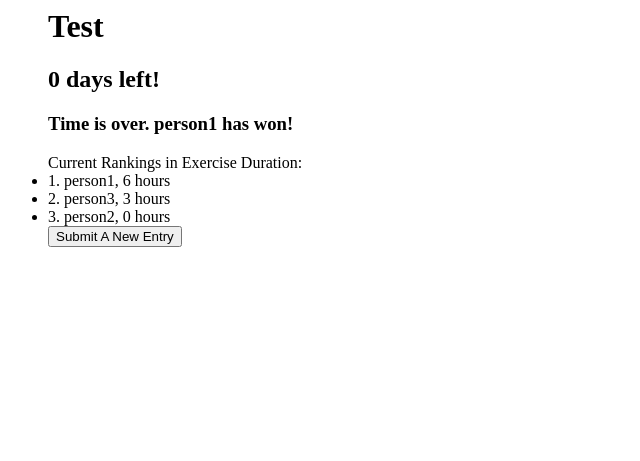
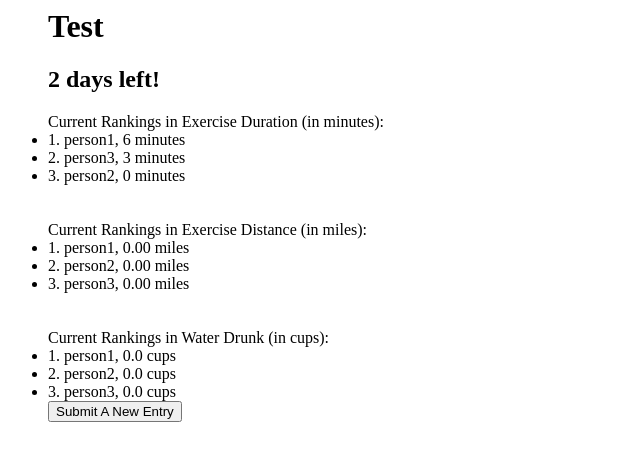
Before and after one commit to ajnye/FitnessFeud, a Django app: page /polls/group/2/ in a window 1280 px wide. Shown: the top 461 px of the page, without its empty margins (0-640 px from the left). Run offline with Django 4.2, Linux system fonts and the light colour scheme; data comes from the database, SQL or seed files in the repository; both versions use the stored data as it was after the commit.

Commit message:
Added more ranking systems

```diff
--- a/polls/models.py
+++ b/polls/models.py
@@ -22,16 +22,26 @@ class Choice(models.Model):
 class Group(models.Model):
     group_name = models.CharField(max_length=150)
     days_left = models.IntegerField(default=0)
+    starting_date = models.DateTimeField('Date Started', default=timezone.now)
+    ending_date = models.DateTimeField('Date Ended', default=timezone.now)
     def size(self) :
         return self.person_set.count()
     def __str__ (self):
         return self.group_name
+    def is_ongoing(self):
+        return timezone.now() >= self.starting_date and timezone.now() <= self.ending_date
+    def update_days_left(self):
+        print(self.ending_date)
+        print(timezone.now())
+        self.days_left = (self.ending_date - timezone.now()).days
+        return self.days_left
 
 class Person(models.Model):
     group = models.ForeignKey(Group, on_delete=models.CASCADE)
     name = models.CharField(max_length=50)
     duration = models.IntegerField(default=0)
     distance = models.DecimalField(decimal_places=2, max_digits=50, default=0)
+    cups = models.DecimalField(decimal_places=1, max_digits=50, default=0)
     def __str__ (self):
         return self.name
 
--- a/polls/templates/polls/detail.html
+++ b/polls/templates/polls/detail.html
@@ -8,12 +8,28 @@
 <h3>Time is over. {{peoples.0}} has won!</h3>
 {% endif %}
 
-Current Rankings in Exercise Duration:
-{% for person in peoples %}
-    <li>{{ forloop.counter }}. {{ person }}, {{ person.duration }} hours</li>
+Current Rankings in Exercise Duration (in minutes):
+{% for person in peoples_duration %}
+    <li>{{ forloop.counter }}. {{ person }}, {{ person.duration }} minutes</li>
 {% endfor %}
 
-{% if group.days_left == 0 %}
+<br>
+<br>
+
+Current Rankings in Exercise Distance (in miles):
+{% for person in peoples_distance %}
+    <li>{{ forloop.counter }}. {{ person }}, {{ person.distance }} miles</li>
+{% endfor %}
+
+<br>
+<br>
+
+Current Rankings in Water Drunk (in cups):
+{% for person in peoples_cups %}
+    <li>{{ forloop.counter }}. {{ person }}, {{ person.cups }} cups</li>
+{% endfor %}
+
+{% if group.is_ongoing %}
     <form action="", method="post">
         {% csrf_token %}
         <input type="submit" value="Submit A New Entry">
--- a/polls/views.py
+++ b/polls/views.py
@@ -44,9 +44,12 @@ def detail(request, question_id):
 def group_detail(request, group_id):
     # question = get_object_or_404(Question, pk=question_id)
     # peoples = get_object_or_404(Group, pk=group_id).person_set.order_by('name')[:3]
-    peoples = get_object_or_404(Group, pk=group_id).person_set.order_by('-duration')[:3]
-    print(peoples)
-    return render(request, 'polls/detail.html', {"peoples" : peoples, "group" : get_object_or_404(Group, pk=group_id)})
+    group = get_object_or_404(Group, pk=group_id)
+    print(group.update_days_left())
+    peoples_duration = group.person_set.order_by('-duration')[:3]
+    peoples_distance = group.person_set.order_by('-distance')[:3]
+    peoples_cups = group.person_set.order_by('-cups')[:3]
+    return render(request, 'polls/detail.html', {"peoples_duration" : peoples_duration, "peoples_distance" : peoples_distance, "peoples_cups" : peoples_cups, "group" : group })
 
 def results(request, question_id):
     response = "You're looking at the results of question %s."
```
Also changed, not shown: db.sqlite3, polls/migrations/0004_group_ending_date_group_starting_date.py (added), polls/migrations/0005_alter_group_ending_date_alter_group_starting_date.py (added), polls/migrations/0006_person_cups.py (added).
